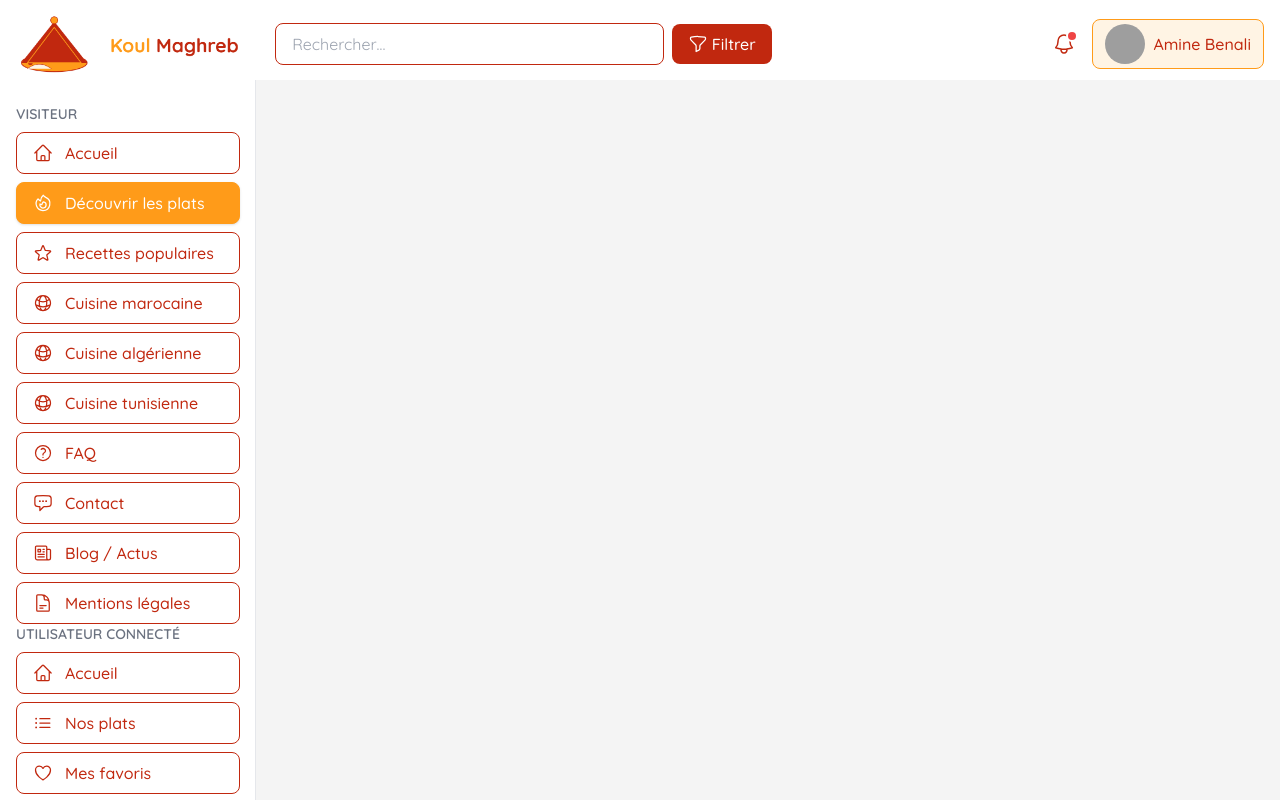
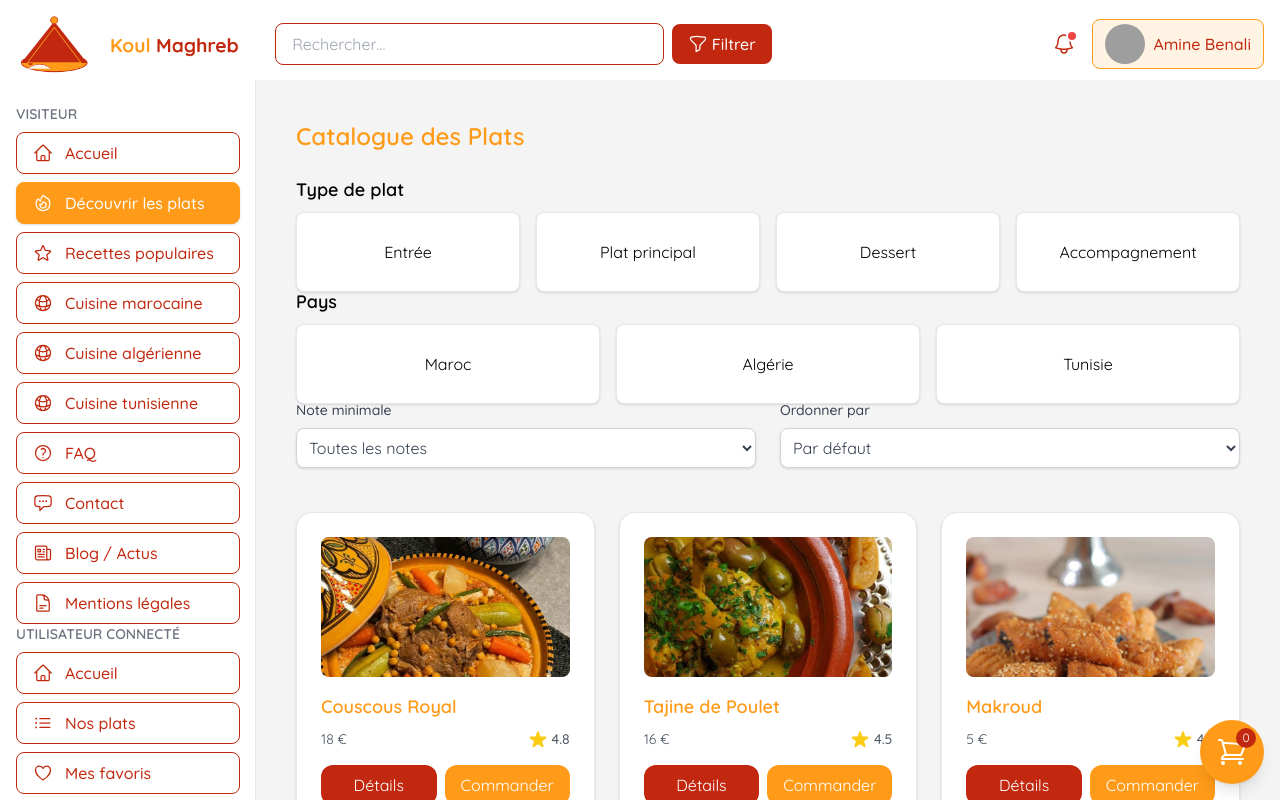
Before and after one commit to Lydia-BEDRI/KoulMaghreb, a Vue app in the folder frontend/: page /decouvrir-les-plats in a window 1280 px wide. Built offline with nearby package versions, Linux system fonts and the light colour scheme; grey boxes are pictures that could not be loaded.

Commit message:
feat: add filters and sorting options to Nos Plats Catalogue component

```diff
--- a/frontend/src/components/NosPlatsCatalogue.vue
+++ b/frontend/src/components/NosPlatsCatalogue.vue
@@ -2,12 +2,64 @@
   <div class="p-6 bg-background min-h-screen">
     <h1 class="text-2xl font-semibold mb-6 text-primary">Catalogue des Plats</h1>
 
+    <!-- Filtres -->
+    <div class="filters space-y-8 mb-8">
+      <!-- Type de plat -->
+      <div>
+        <h3 class="text-lg font-semibold mb-2">Type de plat</h3>
+        <div class="grid grid-cols-4 gap-4">
+          <div v-for="type in types" :key="type" :class="[
+            'bg-white rounded-lg p-4 shadow transition flex items-center justify-center cursor-pointer',
+            selectedType === type ? 'border-2 border-primary' : 'border border-gray-200'
+          ]" @click="selectedType = (selectedType === type ? '' : type)">
+            {{ type }}
+          </div>
+        </div>
+      </div>
+
+      <!-- Pays d'origine -->
+      <div>
+        <h3 class="text-lg font-semibold mb-2">Pays</h3>
+        <div class="grid grid-cols-3 gap-4">
+          <div v-for="pays in paysList" :key="pays" :class="[
+            'bg-white rounded-lg p-4 shadow transition flex items-center justify-center cursor-pointer',
+            selectedPays === pays ? 'border-2 border-accent' : 'border border-gray-200'
+          ]" @click="selectedPays = (selectedPays === pays ? '' : pays)">
+            {{ pays }}
+          </div>
+        </div>
+      </div>
+
+      <!-- Note et tri -->
+      <div class="grid grid-cols-2 gap-6">
+        <div>
+          <label class="block text-sm font-medium text-gray-700 mb-2">Note minimale</label>
+          <select v-model="selectedNote"
+            class="w-full bg-white text-gray-700 rounded-lg p-2 shadow border border-gray-300 focus:outline-none focus:ring-2 focus:ring-primary">
+            <option value="0">Toutes les notes</option>
+            <option v-for="note in notes" :key="note" :value="note">
+              {{ note }} ⭐
+            </option>
+          </select>
+        </div>
+
+        <div>
+          <label class="block text-sm font-medium text-gray-700 mb-2">Ordonner par</label>
+          <select v-model="selectedOrder"
+            class="w-full bg-white text-gray-700 rounded-lg p-2 shadow border border-gray-300 focus:outline-none focus:ring-2 focus:ring-primary">
+            <option value="default">Par défaut</option>
+            <option value="prix-asc">Prix croissant</option>
+            <option value="prix-desc">Prix décroissant</option>
+            <option value="note-desc">Note décroissante</option>
+          </select>
+        </div>
+      </div>
+    </div>
+
+    <!-- Liste filtrée -->
     <div class="grid grid-cols-1 sm:grid-cols-2 lg:grid-cols-3 gap-6">
-      <div
-        v-for="plat in plats"
-        :key="plat.id"
-        class="bg-white rounded-2xl shadow border border-gray-200 p-6 transition hover:shadow-lg"
-      >
+      <div v-for="plat in filteredPlats" :key="plat.id"
+        class="bg-white rounded-2xl shadow border border-gray-200 p-6 transition hover:shadow-lg">
         <div class="aspect-video bg-gray-100 rounded-lg overflow-hidden mb-4">
           <img :src="plat.image" :alt="plat.nom" class="w-full h-full object-cover" />
         </div>
@@ -17,84 +69,99 @@
           <div class="flex items-center gap-1">
             <svg class="w-5 h-5 text-yellow-400" fill="currentColor" viewBox="0 0 20 20">
               <path
-                d="M9.049 2.927c.3-.921 1.603-.921 1.902 0l1.286 3.967a1 1 0 00.95.69h4.175c.969 0 1.371 1.24.588 1.81l-3.38 2.455a1 1 0 00-.364 1.118l1.287 3.966c.3.922-.755 1.688-1.54 1.118l-3.38-2.454a1 1 0 00-1.175 0l-3.38 2.454c-.784.57-1.838-.196-1.539-1.118l1.287-3.966a1 1 0 00-.364-1.118L2.05 9.394c-.783-.57-.38-1.81.588-1.81h4.175a1 1 0 00.95-.69l1.286-3.967z"
-              />
+                d="M9.049 2.927c.3-.921 1.603-.921 1.902 0l1.286 3.967a1 1 0 00.95.69h4.175c.969 0 1.371 1.24.588 1.81l-3.38 2.455a1 1 0 00-.364 1.118l1.287 3.966c.3.922-.755 1.688-1.54 1.118l-3.38-2.454a1 1 0 00-1.175 0l-3.38 2.454c-.784.57-1.838-.196-1.539-1.118l1.287-3.966a1 1 0 00-.364-1.118L2.05 9.394c-.783-.57-.38-1.81.588-1.81h4.175a1 1 0 00.95-.69l1.286-3.967z" />
             </svg>
             <span class="text-sm text-gray-600 font-medium">{{ plat.note }}</span>
           </div>
         </div>
         <div class="flex justify-between items-center gap-2">
-          <button
-            class="bg-accent text-white px-4 py-2 rounded-xl hover:bg-primary transition flex-1"
-            @click="voirDetails(plat)"
-          >
+          <button class="bg-accent text-white px-4 py-2 rounded-xl hover:bg-primary transition flex-1"
+            @click="voirDetails(plat)">
             Détails
           </button>
-          <button
-            class="bg-primary text-white px-4 py-2 rounded-xl hover:bg-accent transition flex-1"
-            @click="ajouterAuPanier(plat)"
-          >
+          <button class="bg-primary text-white px-4 py-2 rounded-xl hover:bg-accent transition flex-1"
+            @click="ajouterAuPanier(plat)">
             Commander
           </button>
         </div>
       </div>
     </div>
 
-    <!-- Pagination -->
-    <div class="flex justify-center items-center mt-8 gap-2">
-      <button
-        class="px-4 py-2 bg-gray-200 text-gray-700 rounded-full hover:bg-gray-300 transition"
-        aria-label="Précédent"
-      >
-        <svg xmlns="http://www.w3.org/2000/svg" class="w-5 h-5" fill="none" viewBox="0 0 24 24" stroke="currentColor" stroke-width="2">
-          <path stroke-linecap="round" stroke-linejoin="round" d="M15 19l-7-7 7-7" />
-        </svg>
-      </button>
-      <button
-        v-for="page in totalPages"
-        :key="page"
-        :class="[
-          'px-4 py-2 rounded-xl border transition',
-          page === currentPage
-            ? 'bg-primary text-white border-primary'
-            : 'bg-white text-gray-700 border-gray-300 hover:bg-primary hover:text-white'
-        ]"
-        @click="currentPage = page"
-      >
-        {{ page }}
-      </button>
-      <button
-        class="px-4 py-2 bg-gray-200 text-gray-700 rounded-full hover:bg-gray-300 transition"
-        aria-label="Suivant"
-      >
-        <svg xmlns="http://www.w3.org/2000/svg" class="w-5 h-5" fill="none" viewBox="0 0 24 24" stroke="currentColor" stroke-width="2">
-          <path stroke-linecap="round" stroke-linejoin="round" d="M9 5l7 7-7 7" />
-        </svg>
-      </button>
+    <!-- Panier flottant -->
+    <div
+      class="fixed bottom-4 right-4 bg-primary text-white rounded-full shadow-lg w-16 h-16 flex items-center justify-center cursor-pointer transition transform hover:scale-110 hover:shadow-2xl"
+      @click="redirectToPanier">
+      <div class="relative">
+        <ShoppingCartIcon class="w-8 h-8 text-white" />
+        <span
+          class="absolute -top-2 -right-2 bg-accent text-white rounded-full text-xs w-5 h-5 flex items-center justify-center">
+          {{ panier.length }}
+        </span>
+      </div>
     </div>
+
   </div>
 </template>
 
 <script setup>
-import { ref } from 'vue'
+import { ref, computed } from 'vue'
+import { useRouter } from 'vue-router'
 import { plats as platsData } from '@/data/plats.js'
+import { ShoppingCartIcon } from '@heroicons/vue/24/outline'
+
+const router = useRouter()
+
+const types = ['Entrée', 'Plat principal', 'Dessert', 'Accompagnement']
+const paysList = ['Maroc', 'Algérie', 'Tunisie']
+const notes = [5, 4, 3, 2, 1]
+
+const selectedType = ref('')
+const selectedPays = ref('')
+const selectedNote = ref(0)
+const selectedOrder = ref('default')
 
 const plats = ref(platsData)
+const panier = ref([])
 
-const totalPages = 3
-const currentPage = ref(1) // Page active
+const filteredPlats = computed(() => {
+  let result = plats.value.filter(plat => {
+    const matchType = selectedType.value ? plat.type === selectedType.value : true
+    const matchPays = selectedPays.value ? plat.pays === selectedPays.value : true
+    const matchNote = selectedNote.value ? plat.note >= selectedNote.value : true
+    return matchType && matchPays && matchNote
+  })
 
-const voirDetails = (plat) => {
-  alert(`Détails du plat : ${plat.nom}`)
+  if (selectedOrder.value === 'prix-asc') {
+    result = result.sort((a, b) => a.prix - b.prix)
+  } else if (selectedOrder.value === 'prix-desc') {
+    result = result.sort((a, b) => b.prix - a.prix)
+  } else if (selectedOrder.value === 'note-desc') {
+    result = result.sort((a, b) => b.note - a.note)
+  }
+
+  return result
+})
+
+const ajouterAuPanier = (plat) => {
+  const item = panier.value.find(p => p.id === plat.id)
+  if (item) {
+    item.quantite++
+  } else {
+    panier.value.push({ ...plat, quantite: 1 })
+  }
 }
 
-const ajouterAuPanier = (plat) => {
-  alert(`Le plat "${plat.nom}" a été ajouté au panier.`)
+const redirectToPanier = () => {
+  router.push('/mon-panier')
 }
 </script>
 
 <style scoped>
-.hover\:shadow-lg:hover {
-  box-shadow: 0 10px 15px -3px rgba(0, 0, 0, 0.1), 0 4px 6px -2px rgba(0, 0, 0, 0.05);
+.filters div {
+  height: 80px;
+}
+
+.fixed {
+  z-index: 50;
 }
 </style>
--- a/frontend/src/router/index.js
+++ b/frontend/src/router/index.js
@@ -27,6 +27,7 @@ const routes = [
   { path:'/mon-panier', name: 'Panier', component: Panier },
   { path:'/mes-commandes', name: 'Mes commandes', component: Commandes },
   { path:'/nos-plats', name: 'Nos plats', component: NosPlatsCatalogue },
+  { path:'/decouvrir-les-plats', name: 'Découvrir les plats', component: NosPlatsCatalogue },
 ]
 
 const router = createRouter({
```
